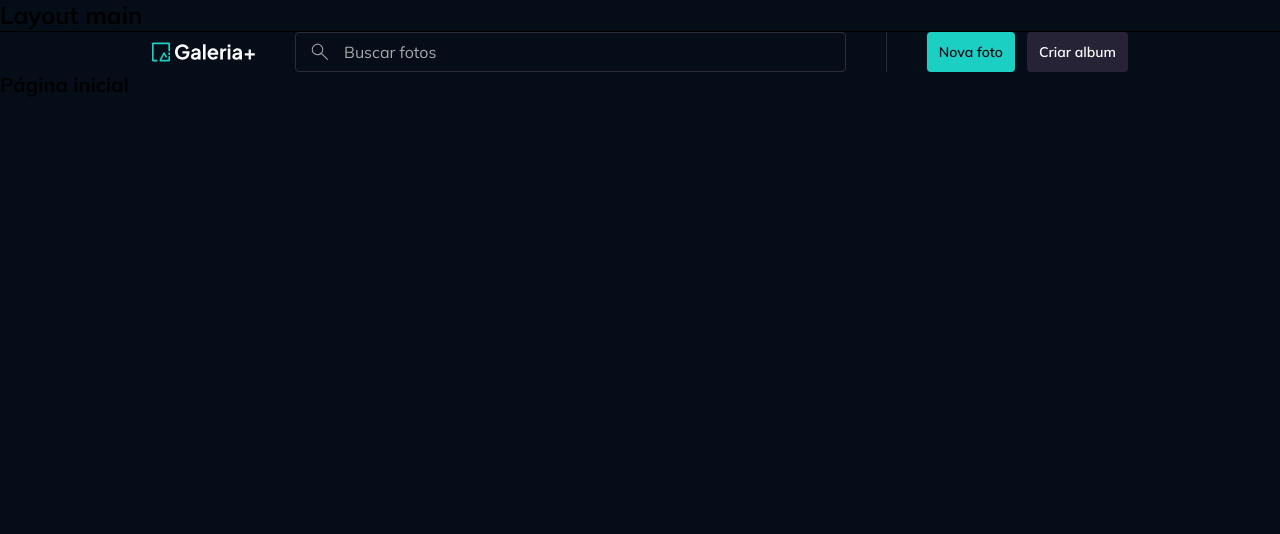
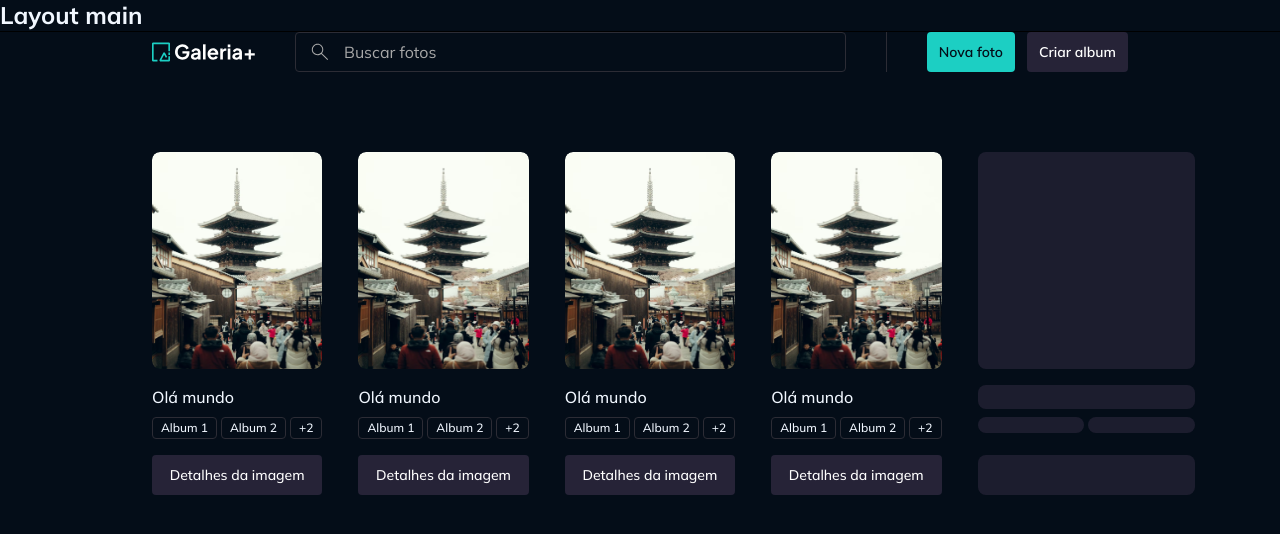
Before and after one commit to juniorbonini/gallery-plus, a React (Vite) app: page / in a window 1280 px wide. Shown: the top 534 px of the page. Built offline with nearby package versions, Linux system fonts and the light colour scheme.

Commit message:
style(feat(ui)): Component PhotoWidget criado.

```diff
--- /dev/null
+++ b/src/components/Content/index.tsx
@@ -0,0 +1,15 @@
+import cx from "classnames";
+
+import type { ContentInterface } from "@/models/content";
+
+export default function Content({
+  children,
+  className,
+  ...props
+}: ContentInterface) {
+  return (
+    <main className={cx("mt-20 pb-20", className)} {...props}>
+      {children}
+    </main>
+  );
+}
--- /dev/null
+++ b/src/components/Photo/index.tsx
@@ -0,0 +1,81 @@
+import { Link } from "react-router";
+
+import Text from "@/components/Text";
+import Badge from "@/components/Badge";
+import Skeleton from "@/components/Skeleton";
+import type { PhotoWidget } from "@/models/photo";
+import ImageFilePreview from "@/components/ImageFilePreview";
+import { buttonVariants, textButtonVariants } from "@/models/button";
+
+export default function PhotoWidget({ photo, loading }: PhotoWidget) {
+  return (
+    <div className="flex flex-col gap-4">
+      {!loading ? (
+        <ImageFilePreview
+          src={`/images/${photo.imageId}`}
+          title={photo.title}
+          imageClassName="w-[13.5625rem] h-[13.5625rem] rounded-lg"
+        />
+      ) : (
+        <Skeleton className="w-[13.5625rem] h-[13.5625rem] rounded-lg" />
+      )}
+      <div className="flex flex-col gap-2">
+        {!loading ? (
+          <Text
+            variant="paragraph-large"
+            className="truncate"
+          >
+            {photo.title}
+          </Text>
+        ) : (
+          <Skeleton className="w-full h-6" />
+        )}
+        <div className="flex gap-1 min-h-[1.375rem]">
+          {!loading ? (
+            <>
+              {photo.albums.slice(0, 2).map((album) => (
+                <Badge
+                  variant="ghost"
+                  className="truncate"
+                  size="xs"
+                  key={album.id}
+                >
+                  {album.title}
+                </Badge>
+              ))}
+              {photo.albums.length > 2 && (
+                <Badge variant="ghost" size="xs">
+                  +{photo.albums.length - 1}
+                </Badge>
+              )}
+            </>
+          ) : (
+            Array.from({ length: 2 }).map((_, index) => (
+              <Skeleton
+                key={`album-loading-${index}`}
+                className="w-full h-4 roudned-sm"
+              />
+            ))
+          )}
+        </div>
+      </div>
+      {!loading ? (
+        <Link
+          to={`/foto/${photo.id}`}
+          className={buttonVariants({
+            variant: "secondary",
+            className: "px-2 py-2",
+          })}
+        >
+          <Text
+            className={textButtonVariants({ variant: "secondary", size: "sm" })}
+          >
+            Detalhes da imagem
+          </Text>
+        </Link>
+      ) : (
+        <Skeleton className="w-full h-10" />
+      )}
+    </div>
+  );
+}
--- /dev/null
+++ b/src/models/album.ts
@@ -0,0 +1,4 @@
+export interface Album {
+  id: string;
+  title: string;
+}
--- /dev/null
+++ b/src/models/content.ts
@@ -0,0 +1,3 @@
+import type React from "react";
+
+export interface ContentInterface extends React.ComponentProps<"main"> {};
--- /dev/null
+++ b/src/models/photo.ts
@@ -0,0 +1,13 @@
+import type { Album } from "./album";
+
+export interface Photo {
+  id: string;
+  title?: string;
+  imageId: string;
+  albums: Album[];
+}
+
+export interface PhotoWidget {
+    photo: Photo;
+    loading?: boolean;
+}
--- a/src/models/text.ts
+++ b/src/models/text.ts
@@ -2,6 +2,7 @@ import type React from "react";
 import { tv, type VariantProps } from "tailwind-variants";
 
 export const textVariants = tv({
+  base: "font-sans, text-accent-paragraph",
   variants: {
     variant: {
       "heading-large": "text-2xl leading-[130%] font-bold",
--- a/src/pages/Home/index.tsx
+++ b/src/pages/Home/index.tsx
@@ -1,6 +1,66 @@
-import Text from "@/components/Text";
+import Container from "@/components/Container";
+import PhotoWidget from "@/components/Photo";
+import type { Photo } from "@/models/photo";
 
 export default function Home() {
-  return <Text variant="heading-medium">Página inicial</Text>;
+  return (
+     <Container>
+   <div className="flex grid-cols-4 gap-9">
 
+      <PhotoWidget
+      photo={{
+        id: "1",
+        title: "Olá mundo",
+        imageId: "portrait-tower.png",
+        albums: [
+          { id: "1", title: "Album 1" },
+          { id: "2", title: "Album 2" },
+          { id: "3", title: "Album 3" },
+        ],
+      }}
+    />
+      <PhotoWidget
+      photo={{
+        id: "2",
+        title: "Olá mundo",
+        imageId: "portrait-tower.png",
+        albums: [
+          { id: "1", title: "Album 1" },
+          { id: "2", title: "Album 2" },
+          { id: "3", title: "Album 3" },
+        ],
+      }}
+    />
+      <PhotoWidget
+      photo={{
+        id: "3",
+        title: "Olá mundo",
+        imageId: "portrait-tower.png",
+        albums: [
+          { id: "1", title: "Album 1" },
+          { id: "2", title: "Album 2" },
+          { id: "3", title: "Album 3" },
+        ],
+      }}
+    />
+      <PhotoWidget
+      photo={{
+        id: "4",
+        title: "Olá mundo",
+        imageId: "portrait-tower.png",
+        albums: [
+          { id: "1", title: "Album 1" },
+          { id: "22", title: "Album 2" },
+          { id: "3", title: "Album 3" },
+        ],
+      }}
+    />
+      <PhotoWidget
+      photo={{} as Photo}
+      loading
+    />
+   </div>
+
+    </Container>
+  );
 }
--- a/src/pages/Layout/index.tsx
+++ b/src/pages/Layout/index.tsx
@@ -1,3 +1,4 @@
+import Content from "@/components/Content";
 import MainHeader from "@/components/MainHeader";
 import Text from "@/components/Text";
 import { Outlet } from "react-router";
@@ -8,7 +9,9 @@ export default function LayoutMain() {
       <Text variant="heading-large">Layout main</Text>
       <hr />
       <MainHeader />
-      <Outlet />
+     <Content>
+       <Outlet />
+     </Content>
     </>
   );
 }
```
